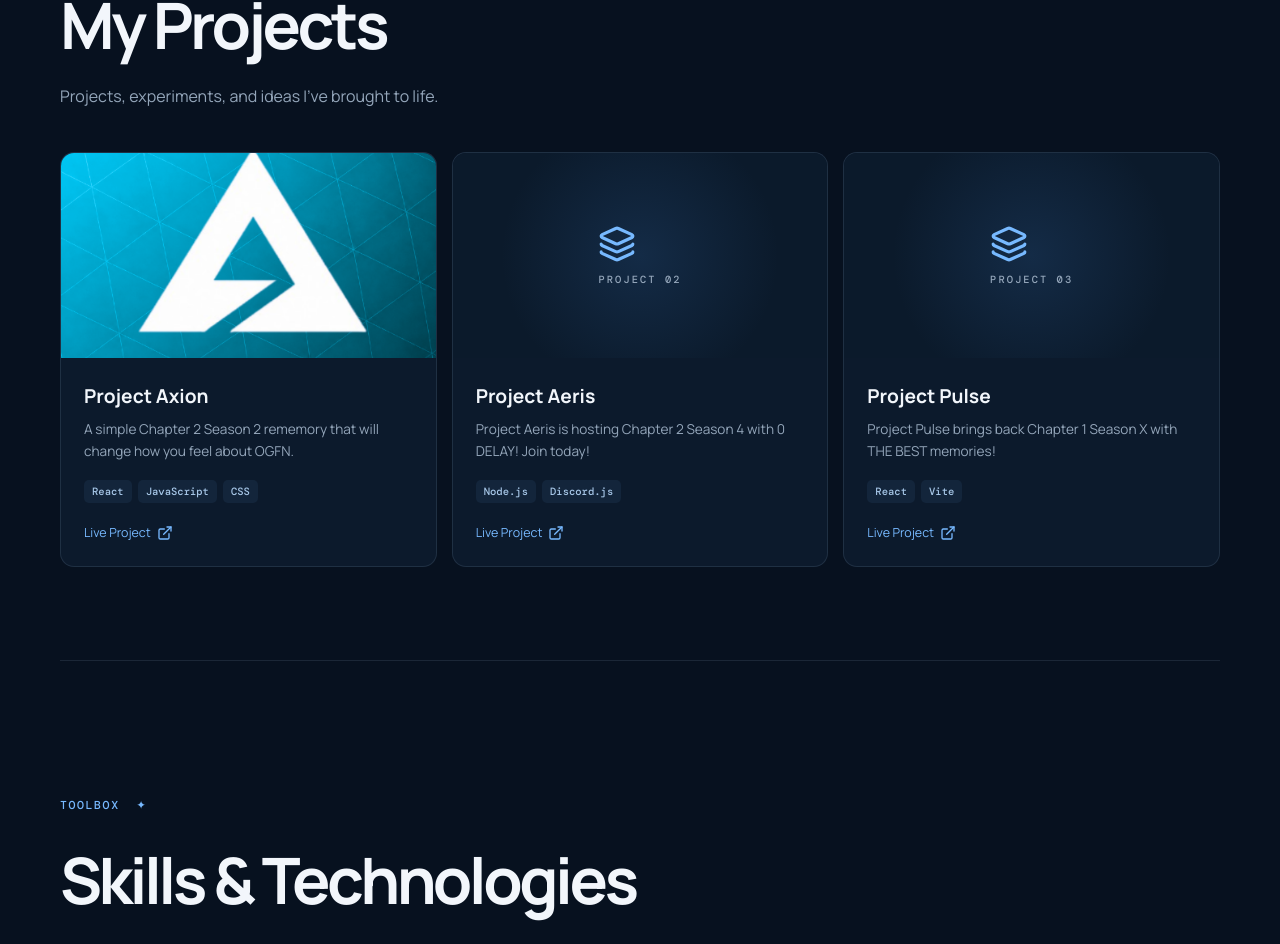
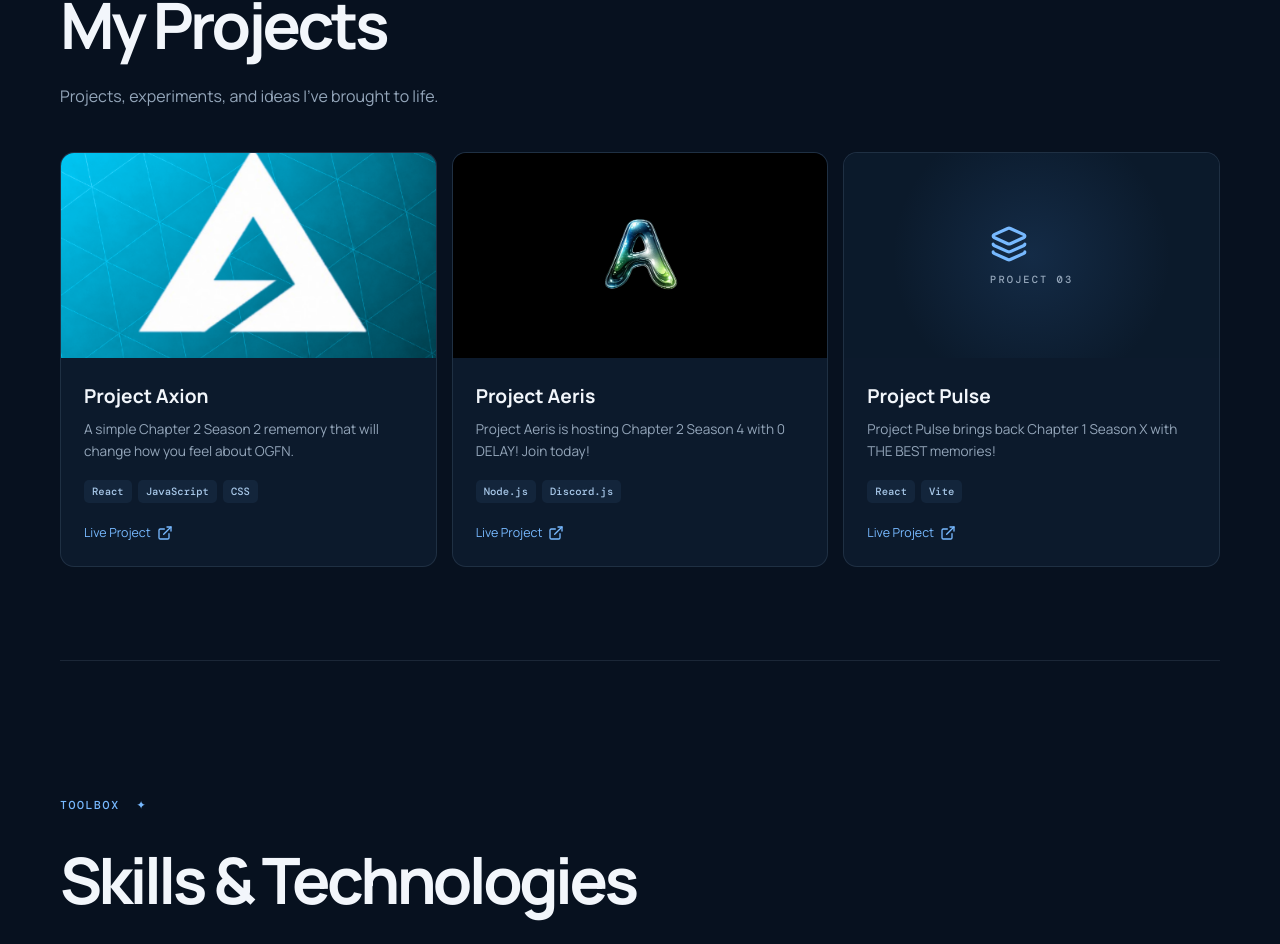
Before and after one commit to copuerlc/personal-portfolio, a React (Vite) app: page / in a window 1280 px wide. Shown: the part 3616-4560 px from the top of the page. Built offline with nearby package versions, Linux system fonts and the light colour scheme.

Commit message:
Added Aeris Picture To Projecs

```diff
--- a/src/data/profile.js
+++ b/src/data/profile.js
@@ -60,7 +60,7 @@ export const profile = {
       name: "Project Aeris",
       description: "Project Aeris is hosting Chapter 2 Season 4 with 0 DELAY! Join today!",
       technologies: ["Node.js", "Discord.js"],
-      image: "",
+      image: "/Aeris_Picture.png",
       link: "https://discord.gg/aerismp",
       github: ""
     },
```
Also changed, not shown: public/Aeris_Picture.png (added).
